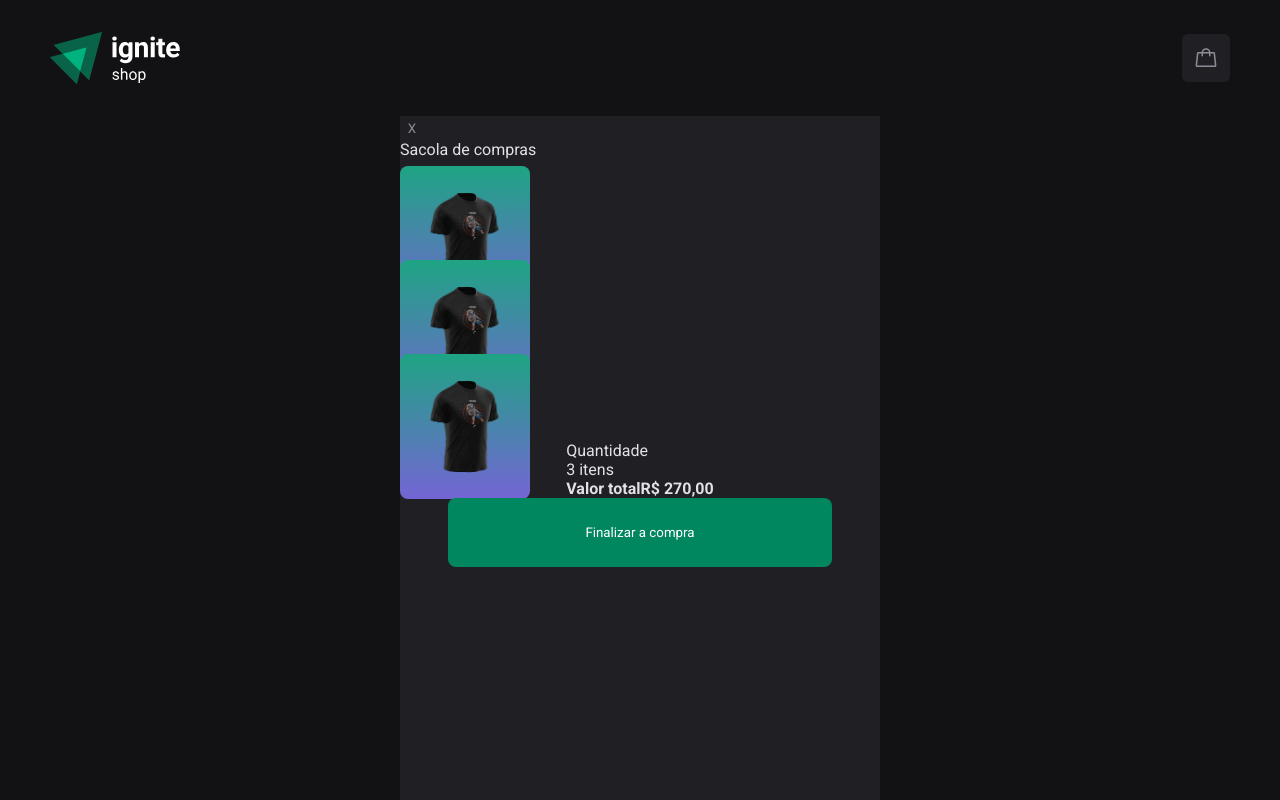
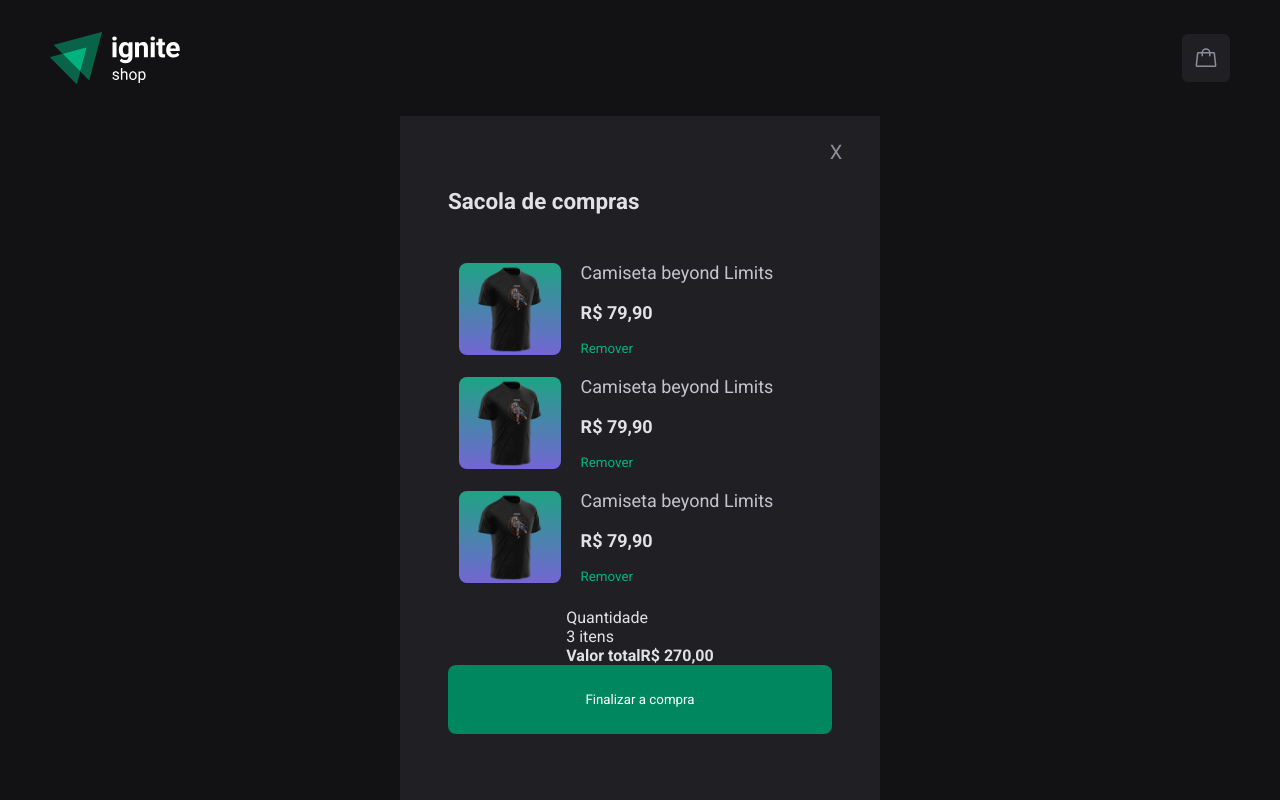
Before and after one commit to ithauront/shop-ignite, a Next.js app: page /fail in a window 1280 px wide. Both pictures are taken after a click on the button 1206 px from the left and 72 px from the top of the page. Shown: the top 800 px of the page. Built offline with nearby package versions, Linux system fonts and the light colour scheme.

Commit message:
styles for shopping cart x button, image container

```diff
--- a/src/components/shoppingCart.tsx
+++ b/src/components/shoppingCart.tsx
@@ -1,17 +1,17 @@
 import Image from "next/image";
 import { ImageContainer } from "../styles/pages/success";
 import image from '../assets/camisas/Camisa-Maratona 1.png'
-import { ShoppingCartContainer, ShoppingCartItems} from "../styles/components/shoppingCarts";
+import { ShoppingCartContainer, ShoppingCartItems } from "../styles/components/shoppingCarts";
 
-export default function ShoppingCart () {
+export default function ShoppingCart() {
   return (
     <ShoppingCartContainer>
-           <button>X</button>
+      <button className="close-button">X</button>
 
-                <p>Sacola de compras</p>
+      <p className="title">Sacola de compras</p>
       <main>
         <div className="product">
-                      <ImageContainer>
+          <ImageContainer className="imageContainer">
             <Image src={image} alt='product image' width={120} height={110} />
           </ImageContainer>
           <div className="productInfo">
@@ -21,7 +21,7 @@ export default function ShoppingCart () {
           </div>
         </div>
         <div className="product">
-                      <ImageContainer>
+          <ImageContainer className="imageContainer">
             <Image src={image} alt='product image' width={120} height={110} />
           </ImageContainer>
           <div className="productInfo">
@@ -31,7 +31,7 @@ export default function ShoppingCart () {
           </div>
         </div>
         <div className="product">
-                      <ImageContainer>
+          <ImageContainer className="imageContainer">
             <Image src={image} alt='product image' width={120} height={110} />
           </ImageContainer>
           <div className="productInfo">
--- a/src/styles/components/shoppingCarts.ts
+++ b/src/styles/components/shoppingCarts.ts
@@ -5,12 +5,19 @@ export const ShoppingCartContainer = styled('div', {
     minHeight: '100vh',
     margin: '0 auto',
     background: `$gray800`,
-
+    padding: '1.5rem',
+    gap:'1.5rem',
 
     display: 'flex',
     flexDirection: 'column',
 
-    'button' : {
+    '.title': {
+        marginLeft: '1.5rem',
+        fontSize: `$xl`,
+        fontWeight: 'bolder',
+    },
+    '.close-button' : {
+        marginLeft: '25rem',
         border: 'none',
         right: '1.5rem',
         width: '1.5rem',
@@ -20,6 +27,7 @@ export const ShoppingCartContainer = styled('div', {
 
         background: 'transparent',
         color: `$gray500`,
+        fontSize: `$lg`,
 
         display: 'flex',
         justifyContent: 'center',
@@ -31,28 +39,38 @@ export const ShoppingCartContainer = styled('div', {
         flexDirection: 'column',
         alignItems: 'flex-start',
         justifyContent: 'center',
+        gap: '1.25rem',
+        marginTop: '1.5rem',
+        width: '24rem',
 
         '.product': {
+
             display: 'flex',
-
+            flexDirection: 'row',
             alignItems: 'center',
-            justifyContent: 'flex-start',
+            justifyContent: 'center',
             gap: '1.25rem',
 
             width: '24rem',
-            height: '5.875rem',
+        '.imageContainer':{
+            width: '6.375rem',
+            height: '5.81rem'
+        },
+
 
             '.productInfo': {
+
                 display: 'flex',
                 flexDirection: 'column',
                 alignItems: 'flex-start',
                 justifyContent: 'space-between',
                 gap: '0.5rem',
 
+                height: '5.875rem',
 
                 'p': {
                     fontSize: `$md`,
-                    lineHeight: 160,
+
                     fontwheight: 'regular',
                     color: `$gray300`,
 
@@ -60,7 +78,7 @@ export const ShoppingCartContainer = styled('div', {
 
                 'strong': {
                     fontSize: `$md`,
-                    lineHeight: 160,
+
                     fontwheight: 'bold',
                     color: `$gray100`,
                 },
@@ -94,7 +112,7 @@ export const ShoppingCartContainer = styled('div', {
 
                 'p': {
                     fontSize: `$md`,
-                    lineHeight: 160,
+
                     fontwheight: 'regular',
                     color: `$gray300`,
 
@@ -102,7 +120,7 @@ export const ShoppingCartContainer = styled('div', {
 
                 'strong': {
                     fontSize: `$lg`,
-                    lineHeight: 160,
+
                     fontwheight: 'bold',
                     color: `$gray100`,
 
@@ -154,7 +172,7 @@ export const ShoppingCartItems = styled('div', {
 
             'p': {
                 fontSize: `$md`,
-                lineHeight: 160,
+
                 fontwheight: 'regular',
                 color: `$gray300`,
 
@@ -162,7 +180,7 @@ export const ShoppingCartItems = styled('div', {
 
             'strong': {
                 fontSize: `$md`,
-                lineHeight: 160,
+
                 fontwheight: 'bold',
                 color: `$gray100`,
             },
--- a/src/styles/pages/success.ts
+++ b/src/styles/pages/success.ts
@@ -48,7 +48,7 @@ export const ImageContainer = styled('div', {
     display: 'flex',
     alignItems: 'center',
     justifyContent: 'center',
-    marginTop: '4rem',
+    //marginTop: '4rem',
 
 
     img : {
```
Also changed, not shown: src/pages/index.tsx (+7 -11 lines), 1 other file (tests, documents, lock files or other folders). Lines whose indentation alone changed are shown as unchanged.
